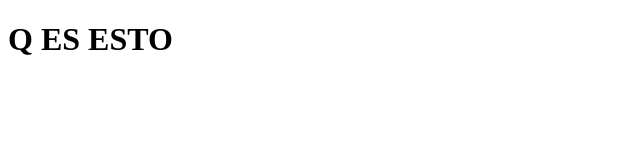
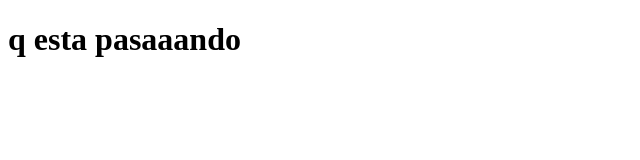
Before and after one commit to Edwrdz/practicando, a plain HTML site: page index.html in a window 1280 px wide. Shown: the whole page, without its empty margins (0-640 px from the left). Drawn offline with Linux system fonts and the light colour scheme.

Commit message:
Cambio 2

```diff
--- a/index.html
+++ b/index.html
@@ -7,6 +7,6 @@
     <title>EDU NO PUEDE</title>
 </head>
 <body>
-    <h1> Q ES ESTO  </h1>
+    <h1> q esta pasaaando  </h1>
 </body>
 </html>
```
